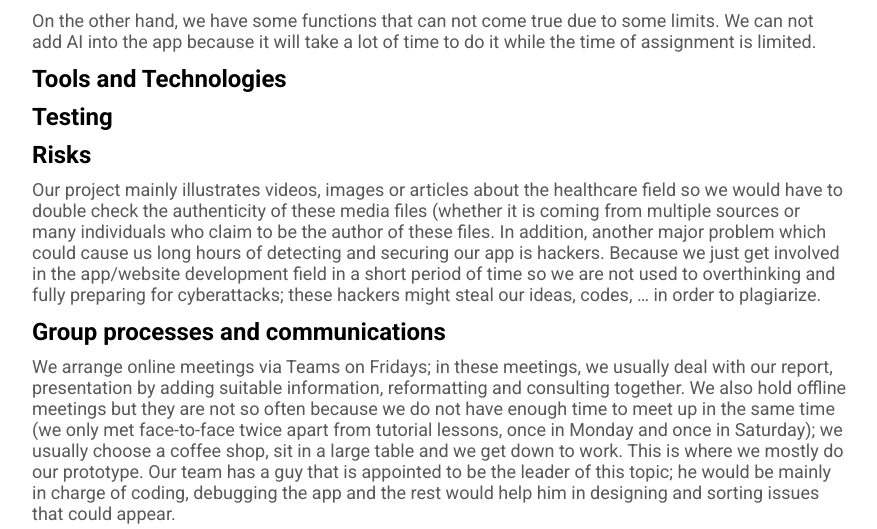
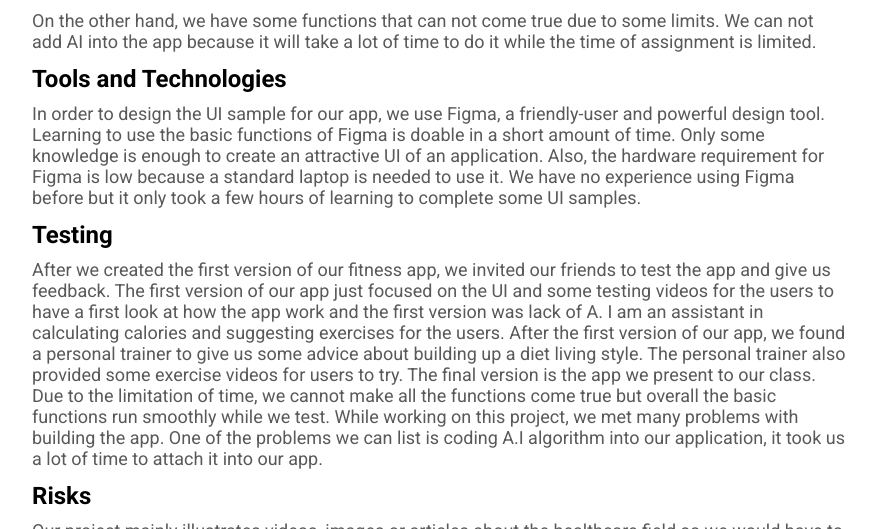
Before and after one commit to Hankaji/Provjp-Fitness, a plain HTML site: page html/projectpage.html in a window 1280 px wide. Shown: the part 4771-5300 px from the top of the page, without its empty margins (64-941 px from the left). Drawn offline with nearby package versions, Linux system fonts and the light colour scheme.

Commit message:
update information

```diff
--- a/html/projectpage.html
+++ b/html/projectpage.html
@@ -122,7 +122,13 @@
                     On the other hand, we have some functions that can not come true due to some limits. We can not add AI into the app because it will take a lot of time to do it while the time of assignment is limited.
                 </p>
                 <h3>Tools and Technologies</h3>
+                <p>
+                    In order to design the UI sample for our app, we use Figma, a friendly-user and powerful design tool.  Learning to use the basic functions of Figma is doable in a short amount of time. Only some knowledge is enough to create an attractive UI of an application. Also, the hardware requirement for Figma is low because a standard laptop is needed to use it. We have no experience using Figma before but it only took a few hours of learning to complete some UI samples.
+                </p>
                 <h3>Testing</h3>
+                <p>
+                    After we created the first version of our fitness app, we invited our friends to test the app and give us feedback. The first version of our app just focused on the UI and some testing videos for the users to have a first look at how the app work and the first version was lack of A. I am an assistant in calculating calories and suggesting exercises for the users. After the first version of our app, we found a personal trainer to give us some advice about building up a diet living style. The personal trainer also provided some exercise videos for users to try. The final version is the app we present to our class. Due to the limitation of time, we cannot make all the functions come true but overall the basic functions run smoothly while we test. While working on this project, we met many problems with building the app. One of the problems we can list is coding A.I algorithm into our application, it took us a lot of time to attach it into our app.
+                </p>
                 <h3>Risks</h3>
                 <p>
                     Our project mainly illustrates videos, images or articles about the healthcare field so we would have to double check the authenticity of these media files (whether it is coming from multiple sources or many individuals who claim to be the author of these files. In addition, another major problem which could cause us long hours of detecting and securing our app is hackers. Because we just get involved in the app/website development field in a short period of time so we are not used to overthinking and fully preparing for cyberattacks; these hackers might steal our ideas, codes, … in order to plagiarize.
```
